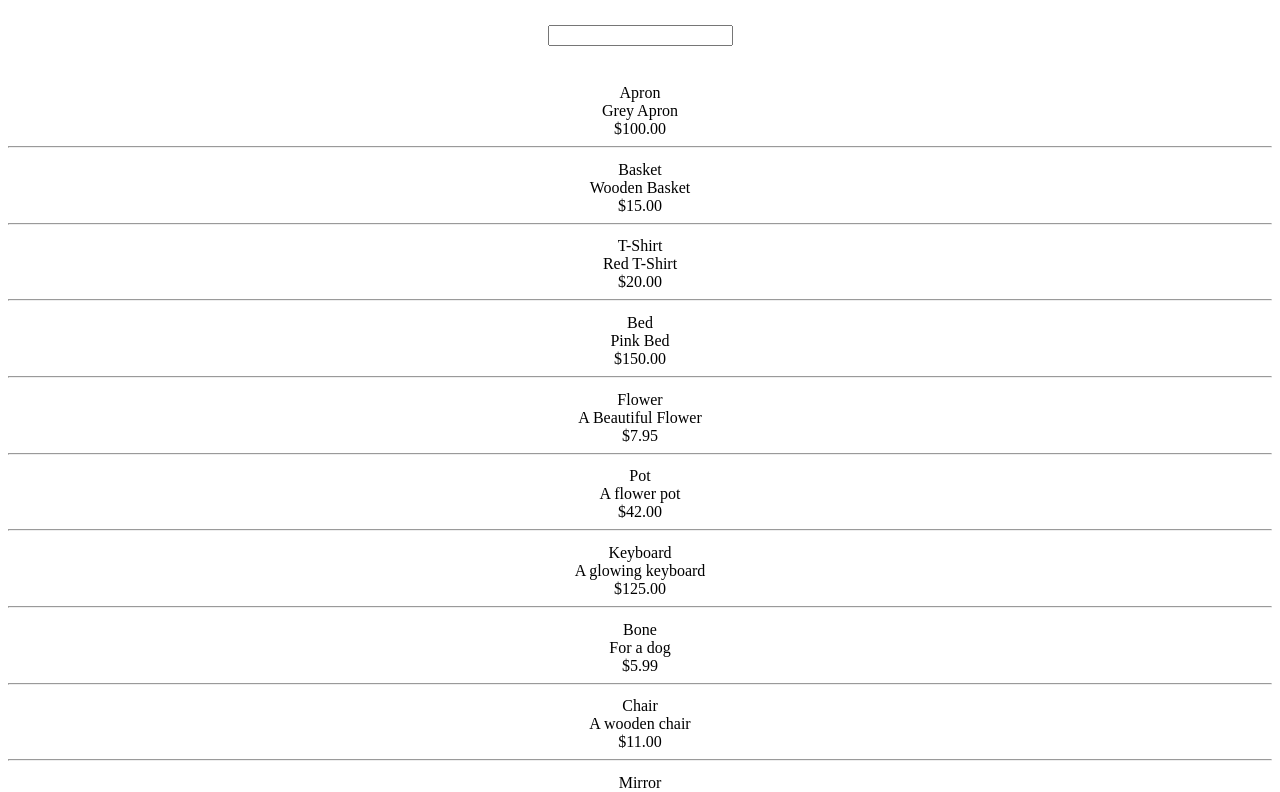
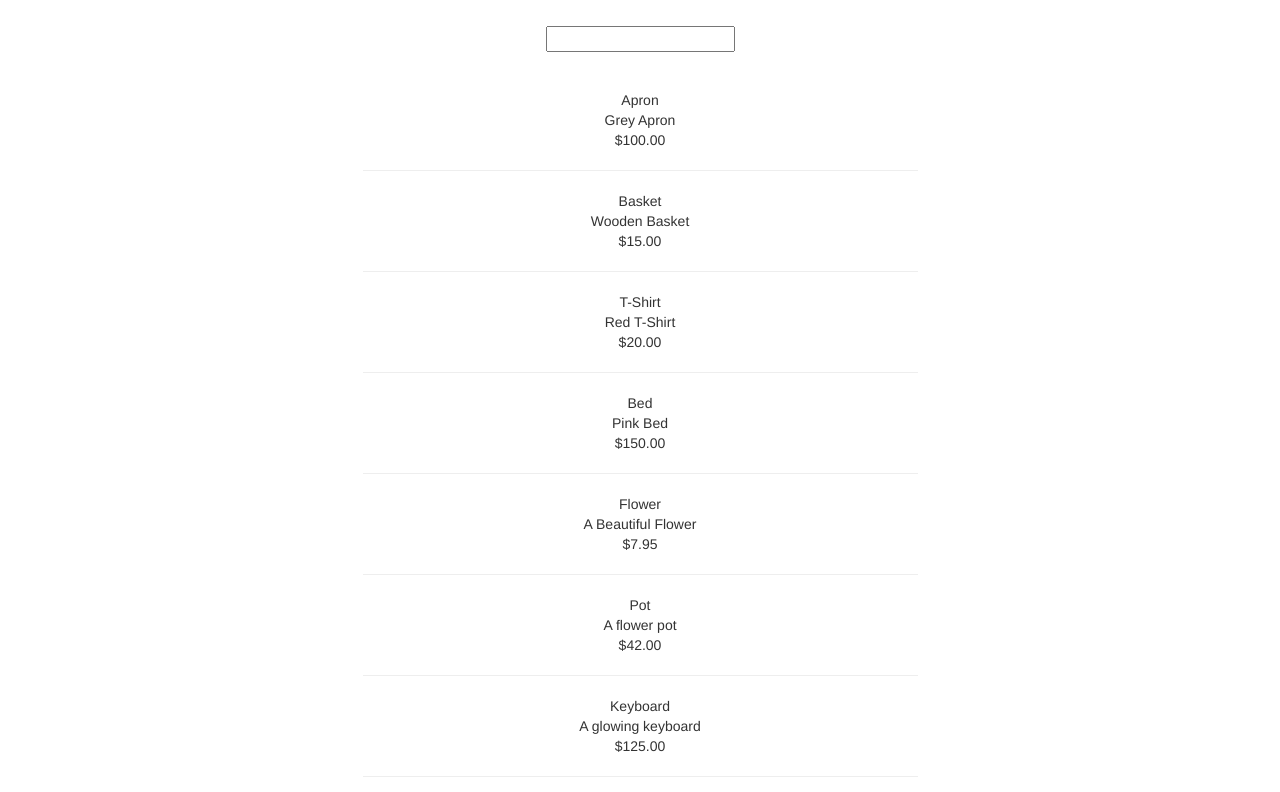
Before and after one commit to DylPickle96/Ebay-List-App, a React (Create React App) app: page / in a window 1280 px wide. Shown: the top 792 px of the page. Built offline with nearby package versions, Linux system fonts and the light colour scheme.

Commit message:
added boostrap to project removed draggable library in favour of another that will be added soon

```diff
--- a/package.json
+++ b/package.json
@@ -4,8 +4,8 @@
   "private": true,
   "dependencies": {
     "react": "^15.6.1",
-    "react-dom": "^15.6.1",
-    "react-draggable": "^3.0.2"
+    "react-bootstrap": "^0.31.2",
+    "react-dom": "^15.6.1"
   },
   "devDependencies": {
     "react-scripts": "1.0.11"
--- a/public/index.html
+++ b/public/index.html
@@ -5,6 +5,7 @@
     <meta name="viewport" content="width=device-width, initial-scale=1, shrink-to-fit=no">
     <meta name="theme-color" content="#000000">
 
+    <link rel="stylesheet" href="https://maxcdn.bootstrapcdn.com/bootstrap/3.3.7/css/bootstrap.min.css" integrity="sha384-BVYiiSIFeK1dGmJRAkycuHAHRg32OmUcww7on3RYdg4Va+PmSTsz/K68vbdEjh4u" crossorigin="anonymous">
     <link rel="manifest" href="%PUBLIC_URL%/manifest.json">
     <link rel="shortcut icon" href="%PUBLIC_URL%/favicon.ico">
 
--- a/src/components/List.js
+++ b/src/components/List.js
@@ -1,4 +1,5 @@
 import React from 'react';
+import {Grid, Row, Col} from 'react-bootstrap';
 
 const isSearched = (searchTerm) => {
   return (listItem) => {
@@ -8,18 +9,20 @@ const isSearched = (searchTerm) => {
 
 const List = ({list, searchTerm}) => {
   return (
-      <div style={{marginTop: '3%', textAlign: 'center'}}>
+        <Grid style={{marginTop: '3%', textAlign: 'center'}}>
+          <Row>
             { list.filter(isSearched(searchTerm)).map((listItem) => {
                 return (
-              <div style={{marginBottom: '1%'}} key={listItem.objectID}>
+                  <Col md={6} mdOffset={3} key={listItem.objectID} >
                       <span>{listItem.title}</span><br />
                       <span>{listItem.description}</span><br />
                       <span>${listItem.price}</span>
                       <hr />
-              </div>
+                  </Col>
                 );
             }) }
-      </div>
+          </Row>
+        </Grid>
   );
 }
 
```
Also changed, not shown: 1 other file (tests, documents, lock files or other folders). Lines whose indentation alone changed are shown as unchanged.
